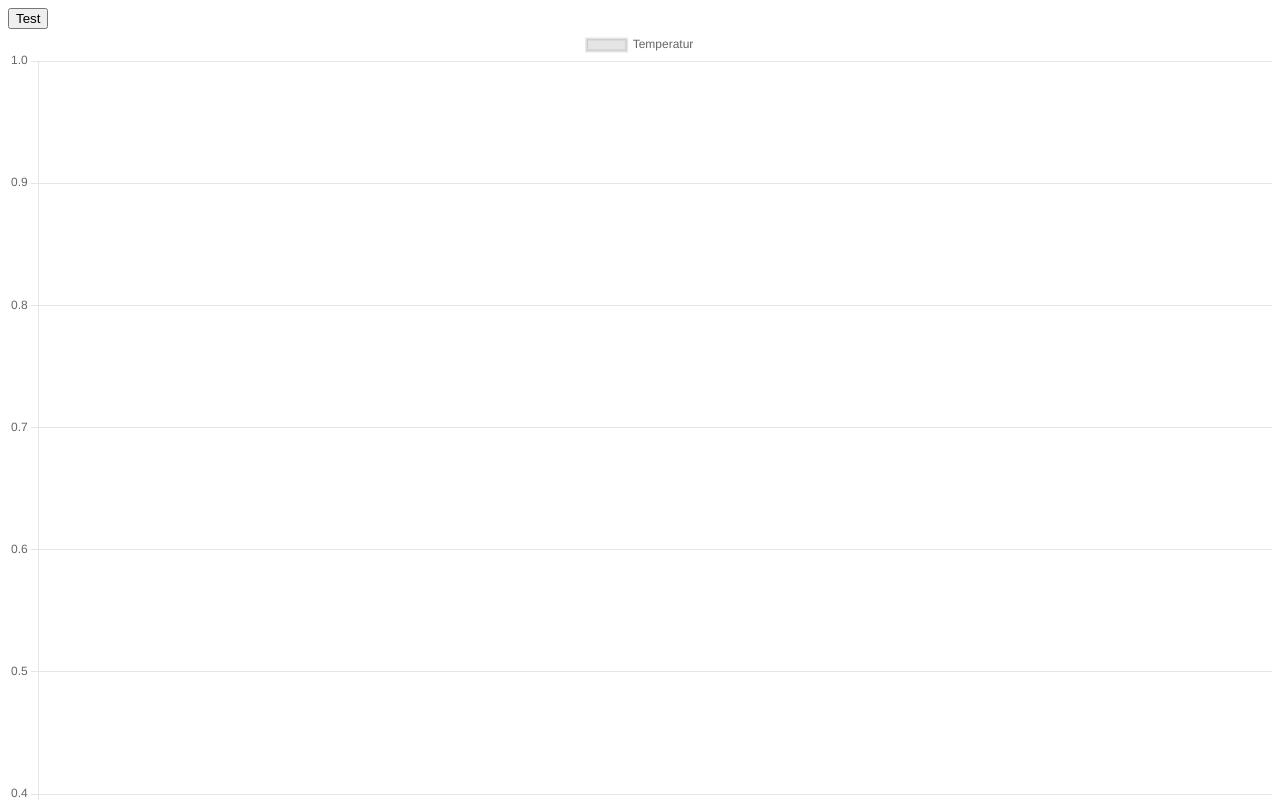
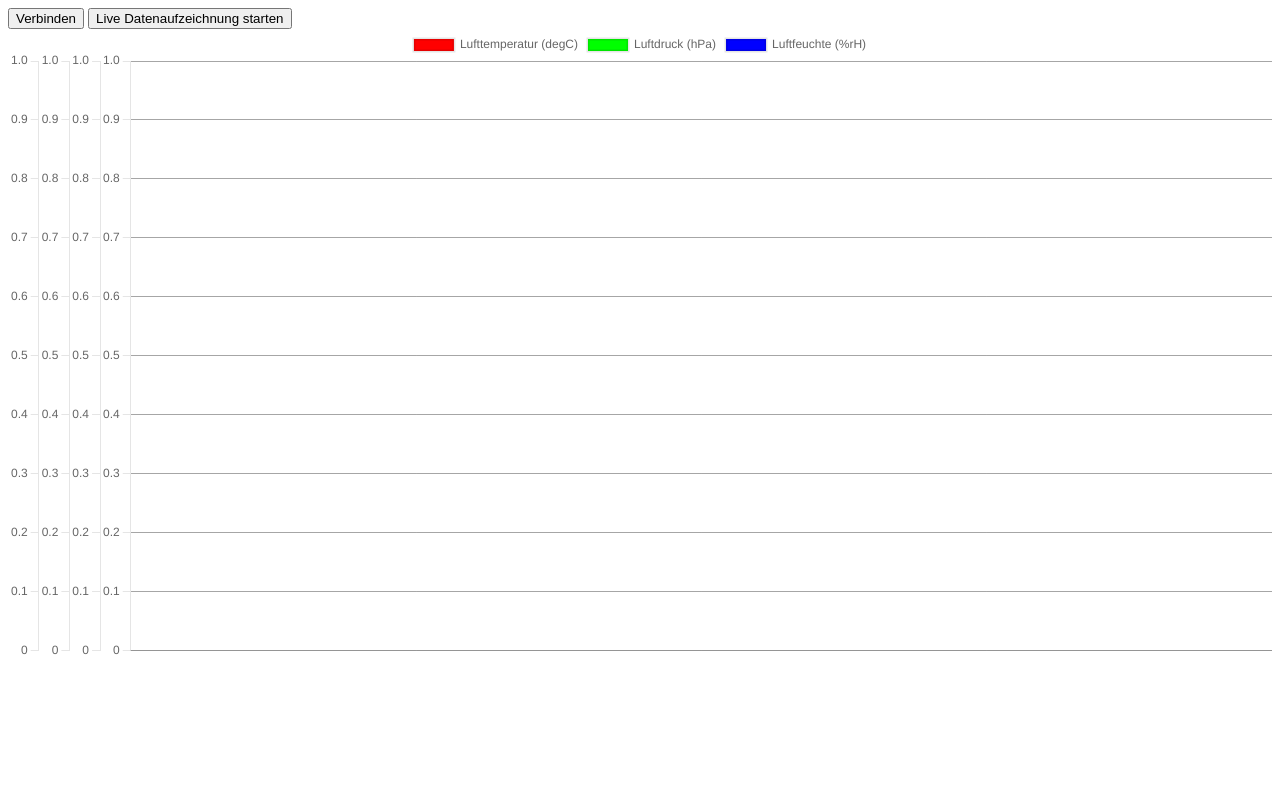
Before and after one commit to thecherry94/Schneesensor, a plain HTML site: page web/index.html in a window 1280 px wide. Shown: the top 800 px of the page. Drawn offline with Linux system fonts and the light colour scheme.

Commit message:
Web BLE
Added more chart options and measurement parameters

```diff
--- a/web/ble.js
+++ b/web/ble.js
@@ -9,6 +9,7 @@ var m_nus_service;
 var m_rx_char;
 var m_tx_char;
 var m_connected = false;
+var m_continuous = false;
 
 var m_data_buf = "";
 
@@ -22,7 +23,7 @@ function toggle_connection() {
     if (m_connected) {
         disconnect();
     } else {
-        m_connected();
+        connect();
     }
 
     // TODO: Visual output
@@ -152,6 +153,7 @@ function send_next_chunk(a) {
     });
 }
 
+var prev = 25;
 
 function on_data_package_received(data) {
     if (data[0] == 'c') {
@@ -165,13 +167,23 @@ function on_data_package_received(data) {
         var pressure = parseInt(atoh(pres), 16);
         var humidity = parseInt(atoh(humi), 16);
 
+        var t = temperature / 100.0;
+        var p = pressure / 100.0;
+        var h = humidity / 1000.0;
 
-        console.log("T: " + (temperature / 100.0) + " degC | P: " + (pressure / 100.0) + " hPa + | H: " + (humidity / 1000.0) + " %rH");
+        var data = [];
+        data.push(t < 20 ? prev : t);
+        data.push(p);
+        data.push(h);
+
+        console.log("T: " + t < 20 ? prev : t + " degC | P: " + p + " hPa + | H: " + h + " %rH");
 
         var time = new Date();
         var label = time.getHours() + ":" + time.getMinutes() + ":" + time.getSeconds();
 
-        chart_add_data(m_chart, label, temperature / 100.0);
+        chart_add_data(m_chart, label, data);
+
+        prev = t < 20 ? prev : t;
     }
 }
 
@@ -187,6 +199,16 @@ function atoh(str) {
 
 
 
+function toggle_continuous() {
+    if (m_connected) {
+        nus_send_str("c!!1;\r\n");
+        m_continuous = !m_continuous;
+    }
+
+    document.getElementById("continuous").innerHTML = "Live Datenaufzeichnung " + (m_continuous ? "stoppen" : "starten");
+}
+
+
 function on_load() {
     m_ctx = document.getElementById("test_chart").getContext("2d");
     m_chart = new Chart(m_ctx, {
@@ -195,19 +217,49 @@ function on_load() {
             labels: [],
             datasets: [
                 {
-                    label: "Temperatur",
-                    data: []
+                    label: "Lufttemperatur (degC)",
+                    yAxisID: 'a',
+                    data: [],
+                    backgroundColor: 'rgb(255, 0, 0)'
+                },
+                {
+                    label: "Luftdruck (hPa)",
+                    yAxisID: 'b',
+                    data: [],
+                    backgroundColor: 'rgb(0, 255, 0)'
+                },
+                {
+                    label: "Luftfeuchte (%rH)",
+                    yAxisID: 'c',
+                    data: [],
+                    backgroundColor: 'rgb(0, 0, 255)'
                 }
             ]
+        },
+        options: {
+            scales: {
+                yAxes: [{
+                    id: 'a',
+                    type: 'linear',
+                    position: 'left'
+                }, {
+                    id: 'b',
+                    type: 'linear',
+                    position: 'left'
+                }, {
+                    id: 'c',
+                    type: 'linear',
+                    position: 'left'
+                }]
+            }
         }
     });
 }
 
 function chart_add_data(chart, label, data) {
     chart.data.labels.push(label);
-    chart.data.datasets.forEach(dataset => {
-        dataset.data.push(data)
-    });
+    for (var i = 0; i < chart.data.datasets.length; i++)
+        chart.data.datasets[i].data.push(data[i]);
     chart.update();
 }
 
--- a/web/index.html
+++ b/web/index.html
@@ -3,16 +3,13 @@
         <title>Schneesensor Web GUI</title>
         <script src="chart.min.js"></script>
         <script src="ble.js"></script>
-
-        <script>
-            function on_test_click() {
-                connect();
-            }
-        </script>
     </head>
 
     <body onload="on_load()">
-        <button id="test" onclick="on_test_click()">Test</button>
-        <div width="400" height="400"><canvas id="test_chart" width="200" height="200"></canvas></div>
+        <div>
+            <button id="test" onclick="toggle_connection()">Verbinden</button>
+            <button id="continuous" onclick="toggle_continuous()">Live Datenaufzeichnung starten</button>
+        </div>
+        <div style="width: 100%; height: 50%"><canvas id="test_chart"></canvas></div>
     </body>
 </html>
```
Also changed, not shown: 1 other file.
